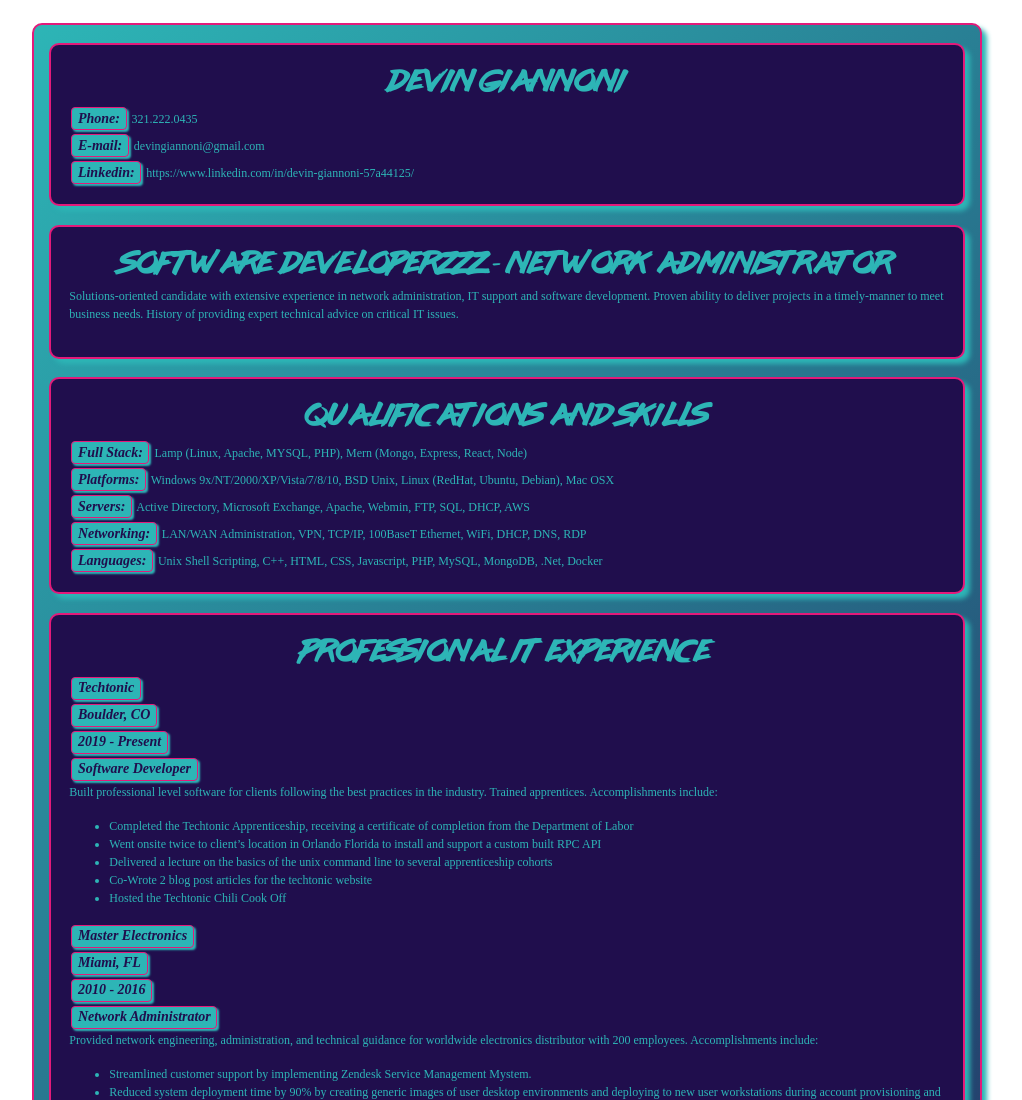
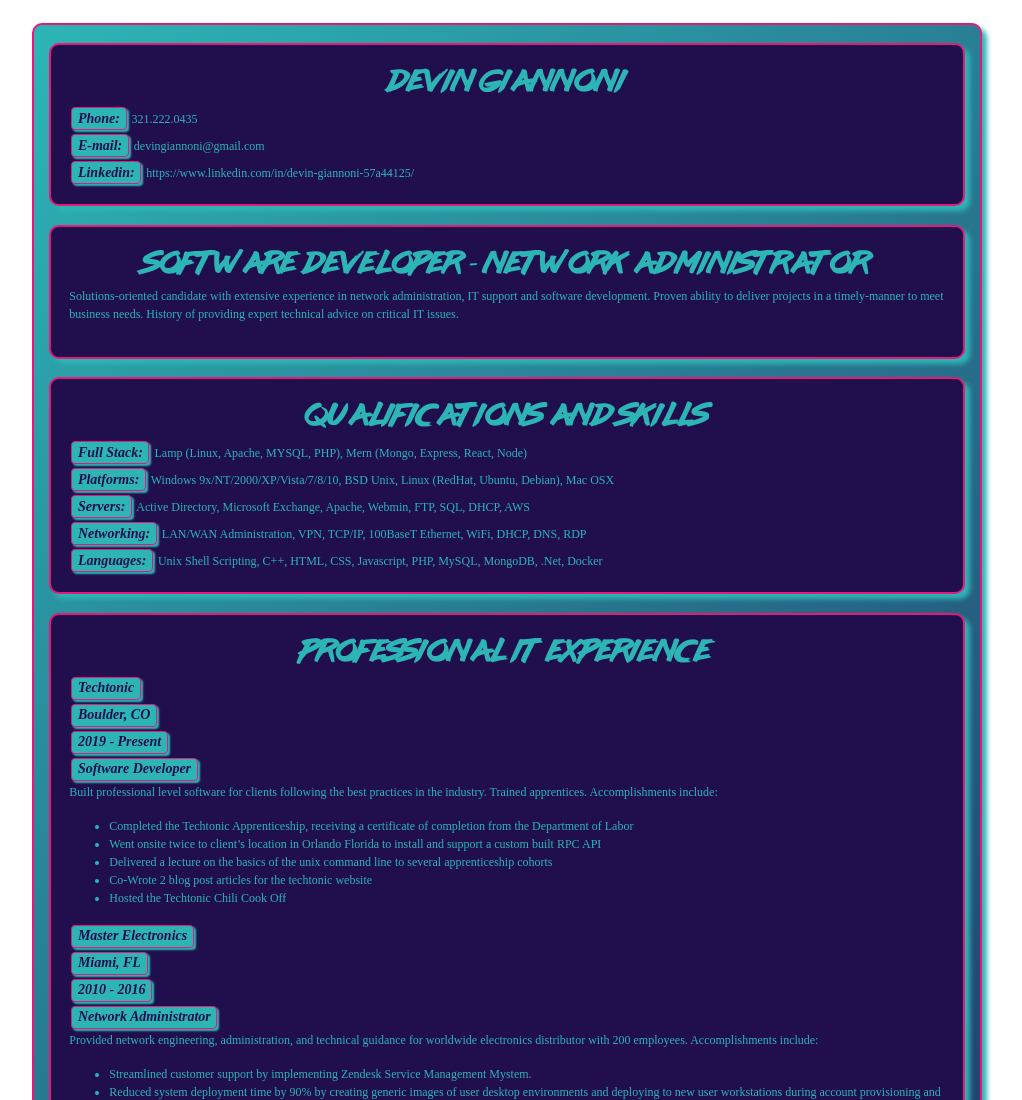
Before and after one commit to devingiannoni/resume, a plain HTML site: page index.html in a window 1280 px wide. Shown: the top 1100 px of the page, without its empty margins (133-1155 px from the left). Drawn offline with nearby package versions, Linux system fonts and the light colour scheme.

Commit message:
Update index.html

```diff
--- a/index.html
+++ b/index.html
@@ -34,7 +34,7 @@
             </div>
           </div>
           <div class="container nestedContainers">
-            <h3>SOFTWARE DEVELOPERzzz - NETWORK ADMINISTRATOR</h3>
+            <h3>SOFTWARE DEVELOPER - NETWORK ADMINISTRATOR</h3>
             <p>
                 Solutions-oriented candidate with extensive experience in network administration, IT support and software development. Proven ability to deliver projects in a timely-manner to meet business needs. History of providing expert technical advice on critical IT issues.
             </p>
```
